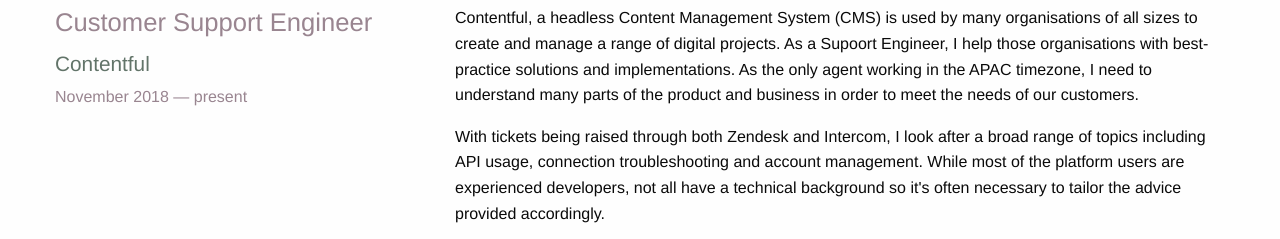
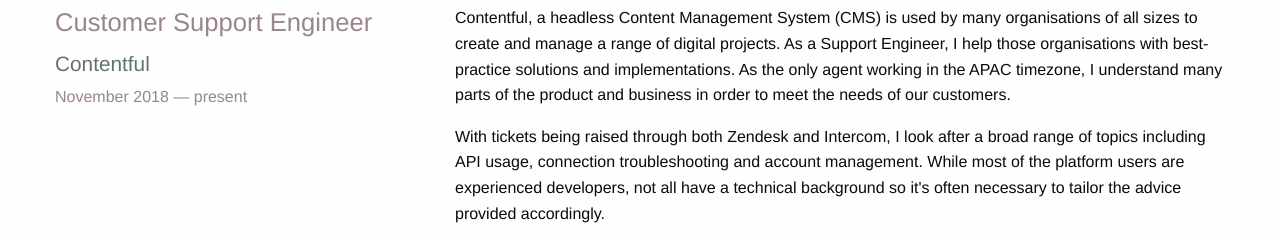
Before and after one commit to catburston/catburston.github.io, a website: page index.html in a window 1280 px wide. Shown: the part 544-783 px from the top of the page. Drawn offline with Linux system fonts and the light colour scheme.

Commit message:
fix spelling mistake

```diff
--- a/index.html
+++ b/index.html
@@ -96,7 +96,7 @@
           <h6>November 2018 &mdash; present</h6>
         </div>
         <div class="small-12 medium-8 columns">
-          <p>Contentful, a headless Content Management System (CMS) is used by many organisations of all sizes to create and manage a range of digital projects. As a Supoort Engineer, I help those organisations with best-practice solutions and implementations. As the only agent working in the APAC timezone, I need to understand many parts of the product and business in order to meet the needs of our customers.</p>
+          <p>Contentful, a headless Content Management System (CMS) is used by many organisations of all sizes to create and manage a range of digital projects. As a Support Engineer, I help those organisations with best-practice solutions and implementations. As the only agent working in the APAC timezone, I understand many parts of the product and business in order to meet the needs of our customers.</p>
           <p>With tickets being raised through both Zendesk and Intercom, I look after a broad range of topics including API usage, connection troubleshooting and account management. While most of the platform users are experienced developers, not all have a technical background so it's often necessary to tailor the advice provided accordingly.</p>
           <p>With an internal initiative to use our own product more, I have been developing a Knowledge Centre to cater to a specific set of Contentful users: <em>Practitioners</em>. Practitioners are generally content editors or authors and have little technical experience, so they find our existing documentation - aimed at developers - confusing. The Centre is built with Contentful, GatsbyJS and GraphQL.</p>
         <hr>
```
